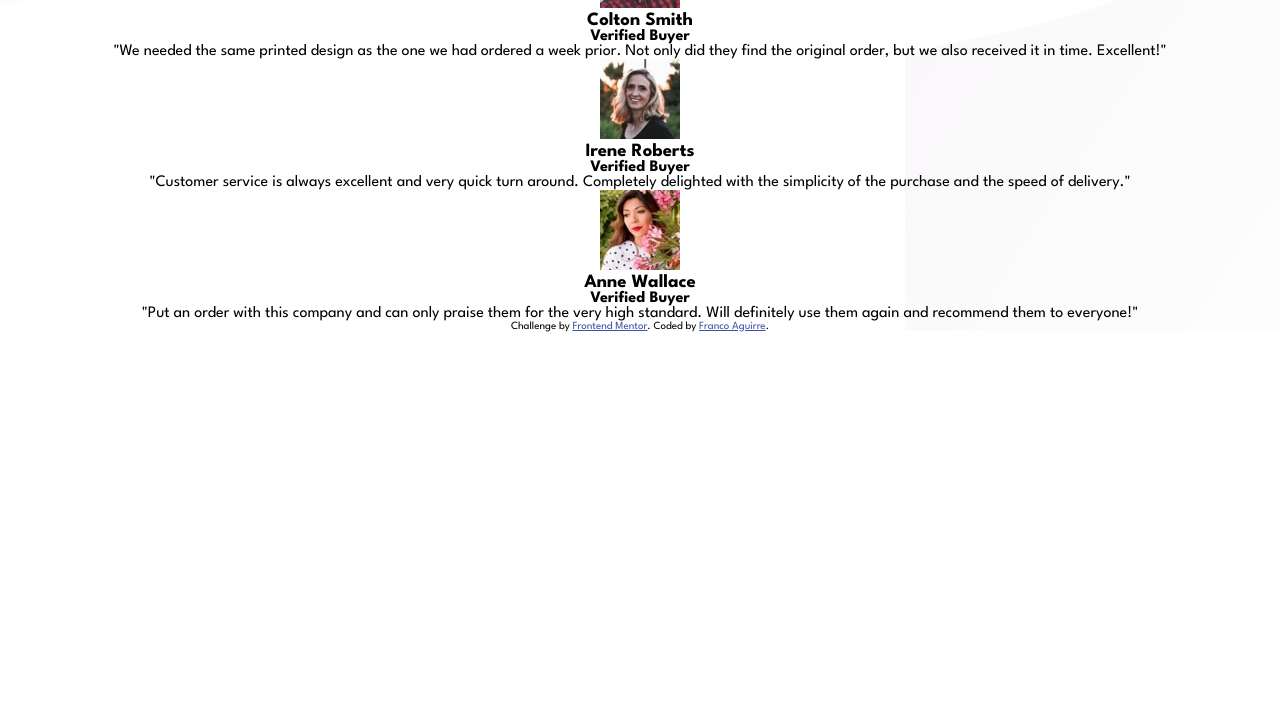
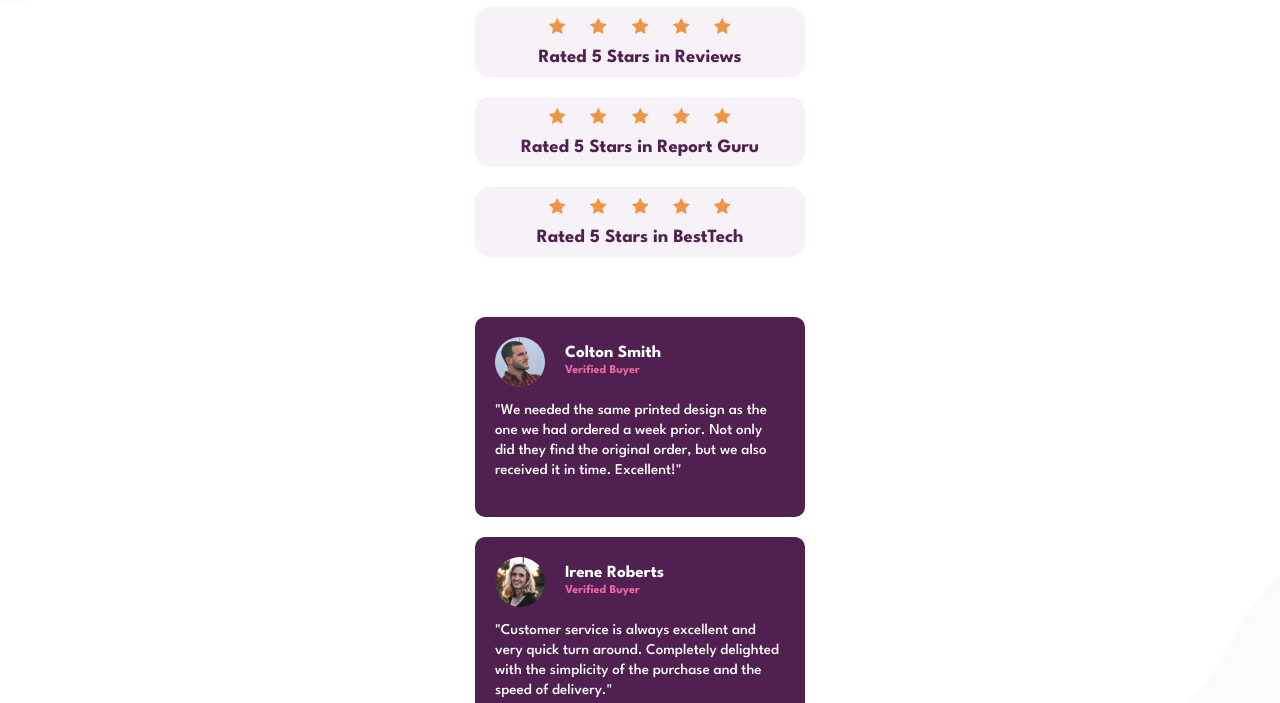
Before and after one commit to Fran3103/Desafio-8, a plain HTML site: page index.html in a window 1280 px wide. Shown: the part 227-930 px from the top of the page. Before the commit the page ends 800 px from the top, so only its background shows below. Drawn offline with Linux system fonts and the light colour scheme.

Commit message:
nuevo html y sass

```diff
--- a/index.html
+++ b/index.html
@@ -22,11 +22,12 @@
 
     <main  class="container">
 
-      <head class="texto">
-
+      <head >
+        <div class="texto">
         <h1>10,000+ of our users love our products.</h1>
         <p>We only provide great products combined with excellent customer service. See what our satisfied customers are saying about our services.</p>
-        </head>
+      </div>
+      </head>
 
         <section class="stars-container">
           <div class="star">
@@ -36,8 +37,9 @@
               <img src="/images/icon-star.svg" alt="star">
               <img src="/images/icon-star.svg" alt="star">
               <img src="/images/icon-star.svg" alt="star">
-              <h3>Rated 5 Stars in Reviews</h3>
+
             </div>
+            <h3>Rated 5 Stars in Reviews</h3>
 
           </div>
           <div class="star">
@@ -47,8 +49,9 @@
               <img src="/images/icon-star.svg" alt="star">
               <img src="/images/icon-star.svg" alt="star">
               <img src="/images/icon-star.svg" alt="star">
-              <h3>Rated 5 Stars in Report Guru</h3>
+
             </div>
+            <h3>Rated 5 Stars in Report Guru</h3>
 
           </div>
           <div class="star">
@@ -58,9 +61,9 @@
               <img src="/images/icon-star.svg" alt="star">
               <img src="/images/icon-star.svg" alt="star">
               <img src="/images/icon-star.svg" alt="star">
+
+            </div>
               <h3>Rated 5 Stars in BestTech</h3>
-            </div>
-
           </div>
       </section>
 
--- a/style.scss
+++ b/style.scss
@@ -7,6 +7,7 @@ box-sizing: border-box;}
 .attribution {
     font-size: 11px;
     text-align: center;
+    margin: 30px 0;
   }
   .attribution a {
     color: hsl(228, 45%, 44%);
@@ -33,17 +34,120 @@ box-sizing: border-box;}
 
  .container{
     font-family: 'league spartan';
-    text-align: center;
- }
-
-head{
-
-    .texto{
+    display: flex;
+    flex-direction: column;
+    align-items: center;
+    justify-content: center;
+    width: 377px;
+    margin: auto auto;
 
     margin-top: 30px;
+}
 
+
+     .texto{
+
+        text-align: center;
         h1{
             color: $VeryDarkMagenta;
+            font-size: 30px;
+            margin: 10px 60px;
+            font-weight: 700;
+            }
+        p{
+            line-height: 20px;
+            color: $DarkGrayishMagenta;
+            margin: 10px 30px;
+
         }
- }
-}
+     }
+
+    .stars-container{
+        display: flex;
+        flex-direction: column;
+        justify-content: center;
+        align-items: center;
+        width: 100%;
+
+
+
+
+        .star{
+
+            img{
+                margin: 10px 10px;
+            }
+            width: 330px;
+            height: 70px;
+            background-color: $LightGrayishMagenta;
+            font-weight: 700;
+            display: flex;
+            flex-direction: column;
+            justify-content: space-around;
+            align-items: center;
+            margin: 10px 0;
+            border-radius: 15px;
+
+            h3{
+                margin-bottom: 10px;
+                color:$VeryDarkMagenta;
+            }
+
+            }
+
+
+    }
+
+
+    .cards-container{
+        margin-top: 30px;
+        margin-bottom: 30px;
+
+        .card{
+            border-radius: 10px;
+            margin: 20px;
+            background-color: $VeryDarkMagenta;
+            color: $White;
+            font-size: 12px;
+            width: 330px;
+            height: 200px;
+            display: grid;
+            grid-template-columns: 1fr 10fr;
+            padding: 20px;
+
+            img{
+                border-radius: 50%;
+                width: 50px;
+                margin-right: 20px;
+                grid-column: 1/2;
+                grid-row: 1/3;
+            }
+
+            h3{
+                font-weight: 700;
+                grid-column: 2/3;
+                padding-top:8px ;
+
+                font-size: 17px;
+            }
+            h4{
+                color: $SoftPink;
+                grid-column: 2/3;
+                margin-bottom: 20px;
+            }
+
+            p{
+                font-size: $fontz;
+                grid-column: 1/3;
+                grid-row: 3/7;
+                line-height: 20px;
+                font-weight: 500
+
+            };
+
+
+
+
+
+        }
+    }
```
Also changed, not shown: style.css, 1 other file.
